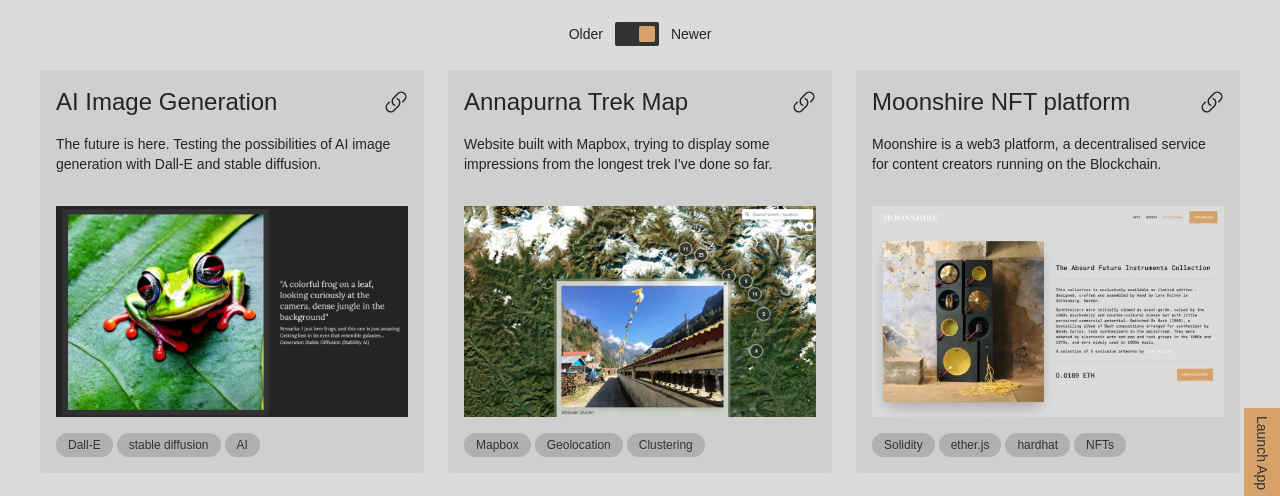
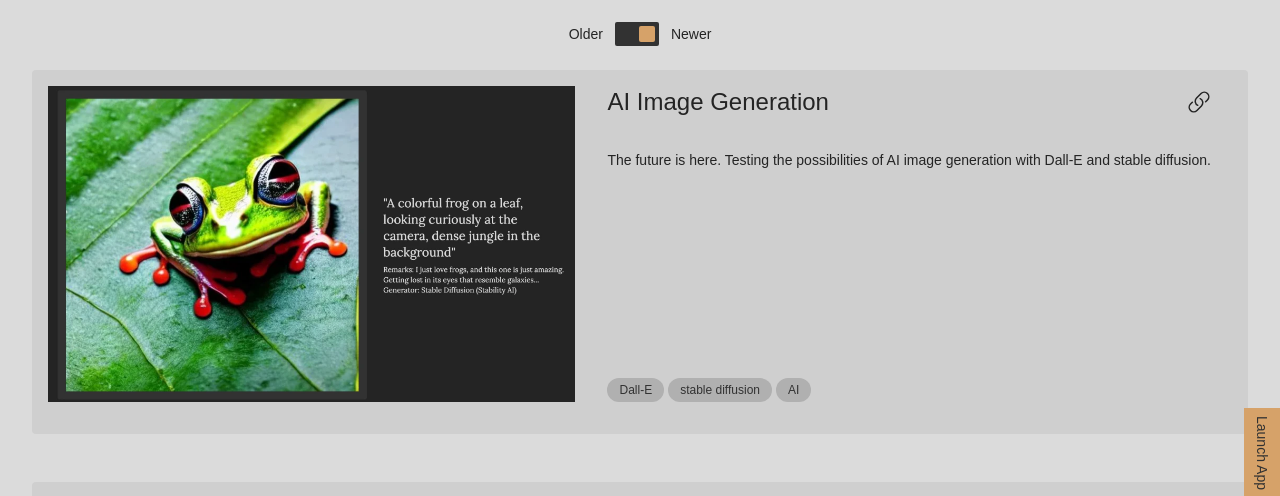
Before and after one commit to Existenziell/christof.digital, a Next.js app: page /projects in a window 1280 px wide. Shown: the part 302-798 px from the top of the page. Built offline with nearby package versions, Linux system fonts and the light colour scheme; a web font is replaced by a local one.

Commit message:
New Layout for projects

```diff
--- a/pages/projects.js
+++ b/pages/projects.js
@@ -33,16 +33,9 @@ const Projects = () => {
         <div className='w-full text-left flex flex-wrap justify-evenly items-start mt-6 gap-4'>
           {data.map(project => (
             <div key={project.name}
-              className='w-full md:max-w-[calc(40vw)] lg:max-w-[calc(30vw)] p-4 mb-8 hover:scale-105 hover:shadow-2xl transition-all duration-500 bg-gray dark:bg-gray-dark text-brand-dark dark:text-brand rounded-sm'>
+              className='flex flex-col md:flex-row gap-8 w-full p-4 mb-8 bg-gray dark:bg-gray-dark text-brand-dark dark:text-brand rounded'>
 
-              <div className='flex justify-between w-full items-center mb-4'>
-                <h2 className='text-2xl truncate' title={project.name}>{project.name}</h2>
-                <ProjectLink href={project.link} external={project.external}>
-                  <LinkIcon className='w-6 hover:text-cta' />
-                </ProjectLink>
-              </div>
-              <p className='text-sm mb-2 h-16'>{project.desc}</p>
-              <div className='nextimg mb-4'>
+              <div className='nextimg md:mb-4 hover:scale-105 hover:shadow-2xl transition-all duration-500'>
                 <ProjectLink href={project.link} classes={'w-6 hover:text-cta'} external={project.external}>
                   <Image
                     src={`/projects/${project.image}`}
@@ -51,11 +44,24 @@ const Projects = () => {
                     height={600}
                     placeholder="blur"
                     blurDataURL={`/projects/${project.image}`}
+                    className=''
                   />
                 </ProjectLink>
               </div>
+              <div className='flex flex-col justify-between w-full items-start md:mb-4'>
 
-              <TagList items={project.tech} />
+                <div className='mb-8 md:mb-0'>
+                  <div className='flex justify-between items-center w-full'>
+                    <h2 className='text-2xl truncate' title={project.name}>{project.name}</h2>
+                    <ProjectLink href={project.link} external={project.external}>
+                      <LinkIcon className='w-6 hover:text-cta' />
+                    </ProjectLink>
+                  </div>
+                  <p className='text-sm mt-2 md:mt-8'>{project.desc}</p>
+                </div>
+                <TagList items={project.tech} />
+
+              </div>
             </div>
           ))}
         </div>
```
